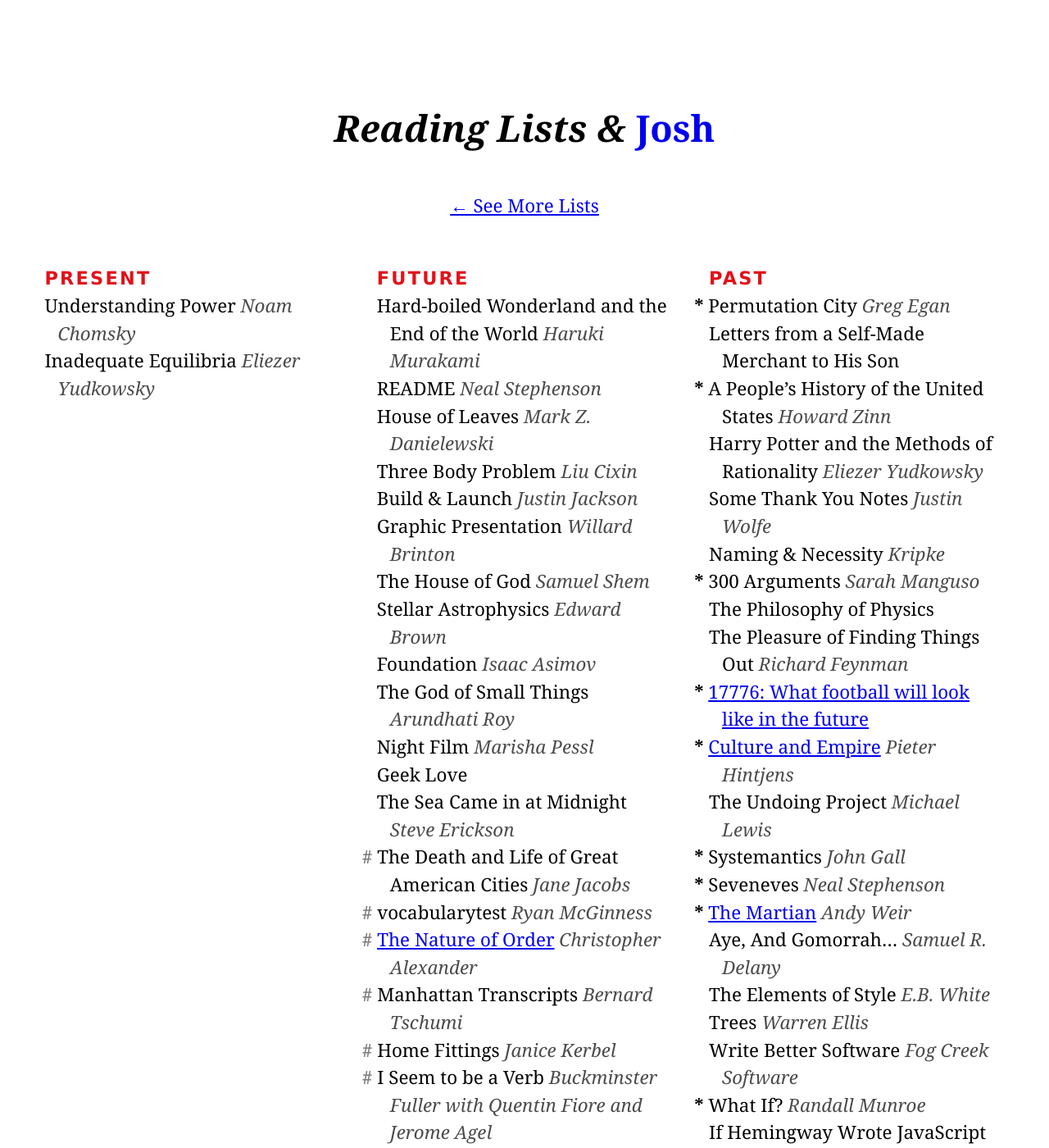
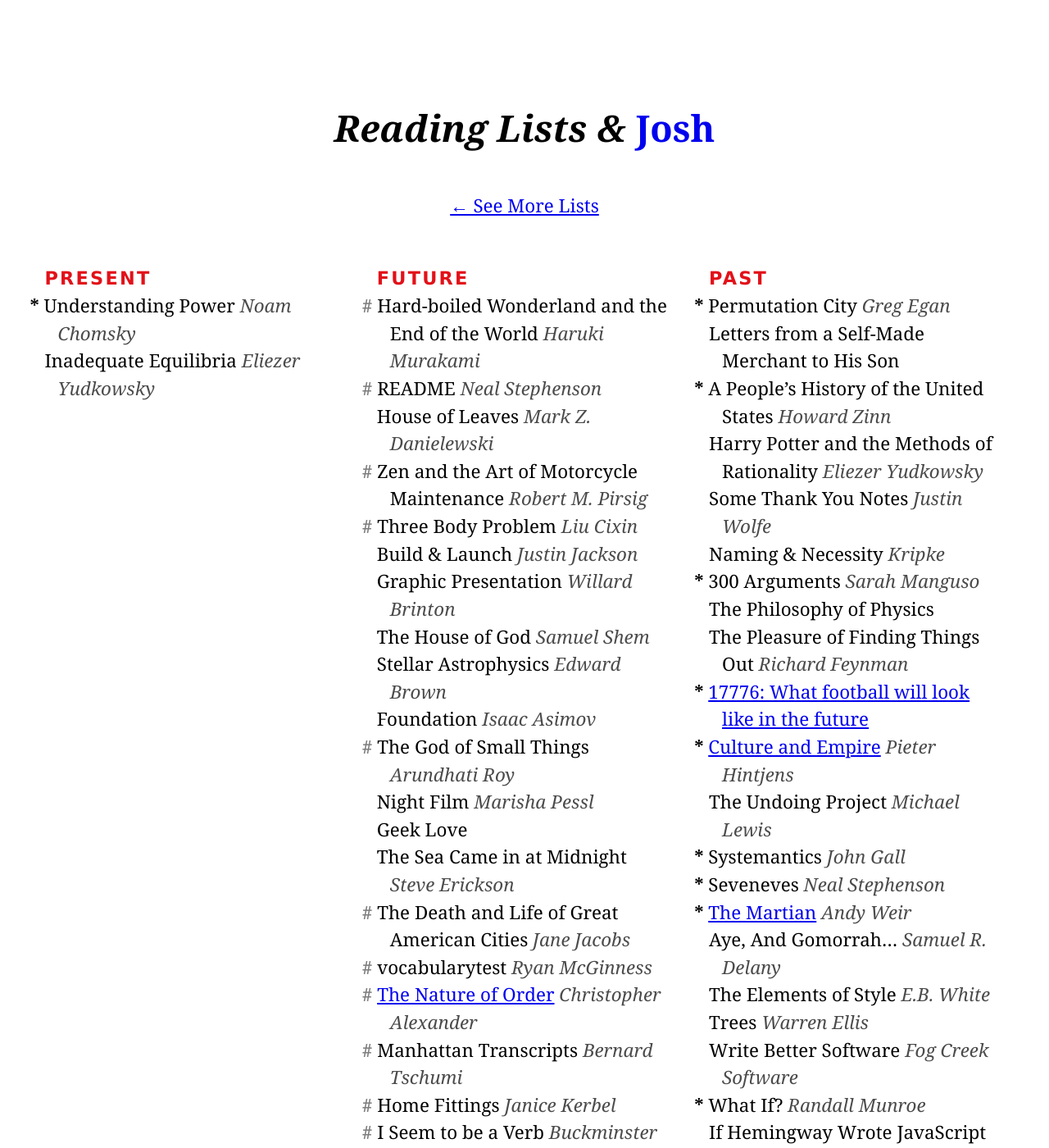
Before and after one commit to joshbeckman/andjosh.github.io, a Jekyll site: the page built from _lists/reading-lists.md, in a window 1280 px wide and 1400 px high. Shown: the whole window at 82% size. Built offline with Jekyll 4.4.1, drawn with Linux system fonts in a browser that asks for light colours; some of the changed text lies outside the part shown.

Commit message:
Update reading lists

```diff
--- a/_lists/reading-lists.md
+++ b/_lists/reading-lists.md
@@ -4,21 +4,22 @@ title: Reading Lists
 permalink: /lists/reading/
 ---
 
-- Understanding Power _Noam Chomsky_
+- __*__ Understanding Power _Noam Chomsky_
 - Inadequate Equilibria _Eliezer Yudkowsky_
 
 <!--two items:-->
 
-- Hard-boiled Wonderland and the End of the World _Haruki Murakami_
-- README _Neal Stephenson_
+- __#__ Hard-boiled Wonderland and the End of the World _Haruki Murakami_
+- __#__ README _Neal Stephenson_
 - House of Leaves _Mark Z. Danielewski_
-- Three Body Problem _Liu Cixin_
+- __#__ Zen and the Art of Motorcycle Maintenance _Robert M. Pirsig_
+- __#__ Three Body Problem _Liu Cixin_
 - Build & Launch _Justin Jackson_
 - Graphic Presentation _Willard Brinton_
 - The House of God _Samuel Shem_
 - Stellar Astrophysics _Edward Brown_
 - Foundation _Isaac Asimov_
-- The God of Small Things _Arundhati Roy_
+- __#__ The God of Small Things _Arundhati Roy_
 - Night Film _Marisha Pessl_
 - Geek Love
 - The Sea Came in at Midnight _Steve Erickson_
```
Also changed, not shown: other parts of _lists/reading-lists.md (+3 -4 lines).
